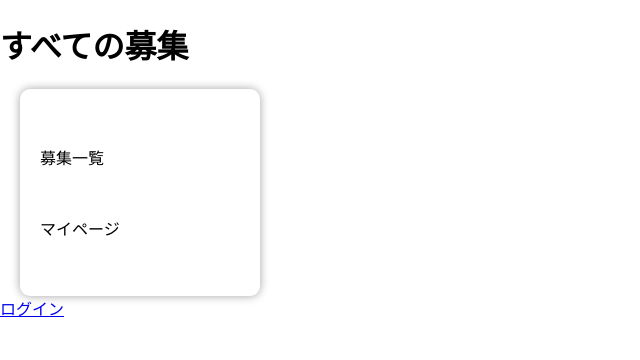
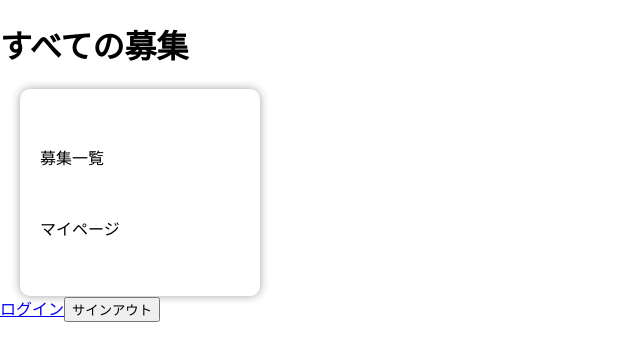
Before and after one commit to yoseei/gulliver_works_account, a React app: page / in a window 1280 px wide. Shown: the top 360 px of the page, without its empty margins (0-640 px from the left). Built offline with nearby package versions, Linux system fonts and the light colour scheme.

Commit message:
fetch後のcommit

```diff
--- a/src/scenes/recruitment/RecruitmentIndexPage/index.tsx
+++ b/src/scenes/recruitment/RecruitmentIndexPage/index.tsx
@@ -10,6 +10,7 @@ const RecruitmentIndexPage = () => {
       </div>
       <SideBar textA={"募集一覧"} textB={"マイページ"} />
       <Link to="/signin">ログイン</Link>
+      <button>サインアウト</button>
     </div>
   );
 };
```
